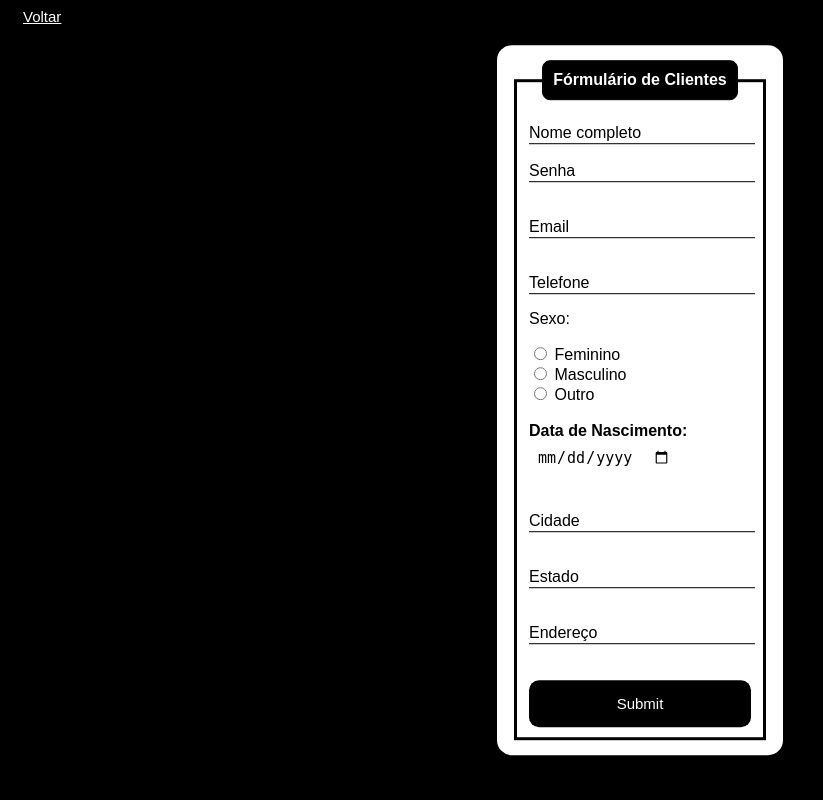
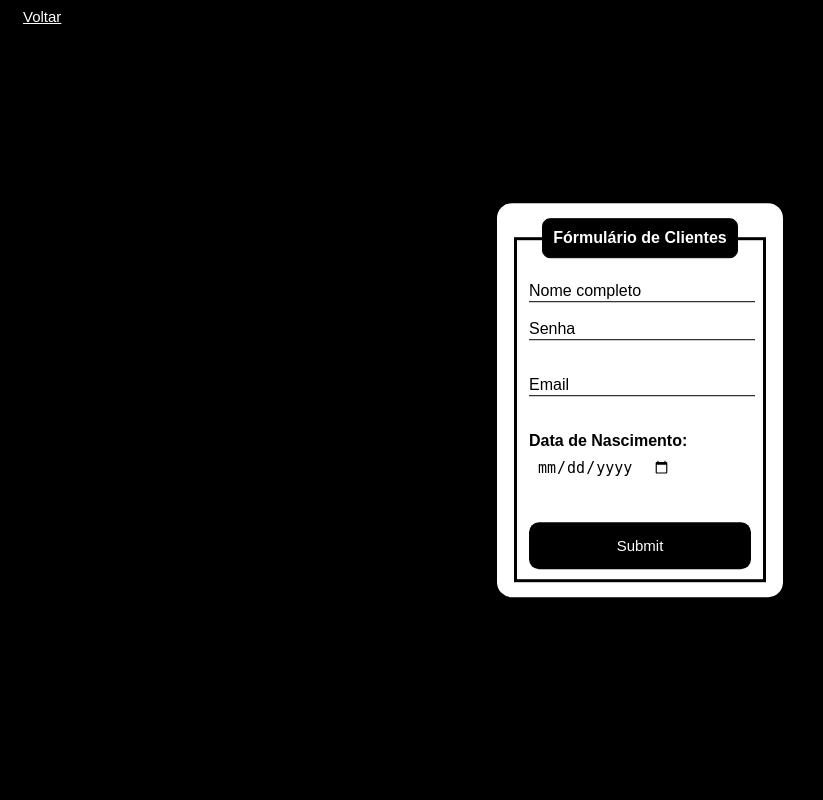
Before and after one commit to vladi00123/black-tatoo-1, a PHP site: page /Fomulario.php in a window 1280 px wide. Shown: the whole page, without its empty margins (0-823 px from the left). Run offline with PHP 8.4, Linux system fonts and the light colour scheme.

Commit message:
Update Fomulario.php

```diff
--- a/Fomulario.php
+++ b/Fomulario.php
@@ -1,48 +1,10 @@
-<?php
-    if(isset($_POST['submit']))
-    {
-        // print_r('Nome: ' . $_POST['nome']);
-        // print_r('<br>');
-        // print_r('Email: ' . $_POST['email']);
-        // print_r('<br>');
-        // print_r('Telefone: ' . $_POST['telefone']);
-        // print_r('<br>');
-        // print_r('Sexo: ' . $_POST['genero']);
-        // print_r('<br>');
-        // print_r('Data de nascimento: ' . $_POST['data_nascimento']);
-        // print_r('<br>');
-        // print_r('Cidade: ' . $_POST['cidade']);
-        // print_r('<br>');
-        // print_r('Estado: ' . $_POST['estado']);
-        // print_r('<br>');
-        // print_r('Endereço: ' . $_POST['endereco']);
-
-        include_once('config.php');
-
-        $nome = $_POST['nome'];
-        $email = $_POST['email'];
-        $senha = $_POST['senha'];
-        $telefone = $_POST['telefone'];
-        $sexo = $_POST['genero'];
-        $data_nasc = $_POST['data_nascimento'];
-        $cidade = $_POST['cidade'];
-        $estado = $_POST['estado'];
-        $endereco = $_POST['endereco'];
-
-        $result = mysqli_query($conexao, "INSERT INTO usuarios(nome,senha,email,telefone,sexo,data_nasc,cidade,estado,endereco)
-        VALUES ('$nome','$senha','$email','$telefone','$sexo','$data_nasc','$cidade','$estado','$endereco')");
-
-        header('Location: login.php');
-    }
-
-?>
 <!DOCTYPE html>
 <html lang="en">
 <head>
     <meta charset="UTF-8">
     <meta http-equiv="X-UA-Compatible" content="IE=edge">
     <meta name="viewport" content="width=device-width, initial-scale=1.0">
-    <title>Formulário | GN</title>
+    <title>blacktatoo</title>
     <style>
         body{
             font-family: Arial, Helvetica, sans-serif;
@@ -130,9 +92,10 @@
     </style>
 </head>
 <body>
-    <a href="home.php" class="btm">Voltar</a>
+    <a href="index.php" class="btm">Voltar</a>
     <div class="box">
-        <form action="formulario.php" method="POST">
+        <form action="pagina_extra.php" method="POST">
+        <input type="hidden" name="operacao" value="inserir">
             <fieldset>
                 <legend><b>Fórmulário de Clientes</b></legend>
                 <br>
@@ -151,38 +114,9 @@
                     <label for="email" class="labelInput">Email</label>
                 </div>
                 <br><br>
-                <div class="inputBox">
-                    <input type="tel" name="telefone" id="telefone" class="inputUser" required>
-                    <label for="telefone" class="labelInput">Telefone</label>
-                </div>
-                <p>Sexo:</p>
-                <input type="radio" id="feminino" name="genero" value="feminino" required>
-                <label for="feminino">Feminino</label>
-                <br>
-                <input type="radio" id="masculino" name="genero" value="masculino" required>
-                <label for="masculino">Masculino</label>
-                <br>
-                <input type="radio" id="outro" name="genero" value="outro" required>
-                <label for="outro">Outro</label>
-                <br><br>
                 <label for="data_nascimento"><b>Data de Nascimento:</b></label>
                 <input type="date" name="data_nascimento" id="data_nascimento" required>
                 <br><br><br>
-                <div class="inputBox">
-                    <input type="text" name="cidade" id="cidade" class="inputUser" required>
-                    <label for="cidade" class="labelInput">Cidade</label>
-                </div>
-                <br><br>
-                <div class="inputBox">
-                    <input type="text" name="estado" id="estado" class="inputUser" required>
-                    <label for="estado" class="labelInput">Estado</label>
-                </div>
-                <br><br>
-                <div class="inputBox">
-                    <input type="text" name="endereco" id="endereco" class="inputUser" required>
-                    <label for="endereco" class="labelInput">Endereço</label>
-                </div>
-                <br><br>
                 <input type="submit" name="submit" id="submit">
             </fieldset>
         </form>
```
